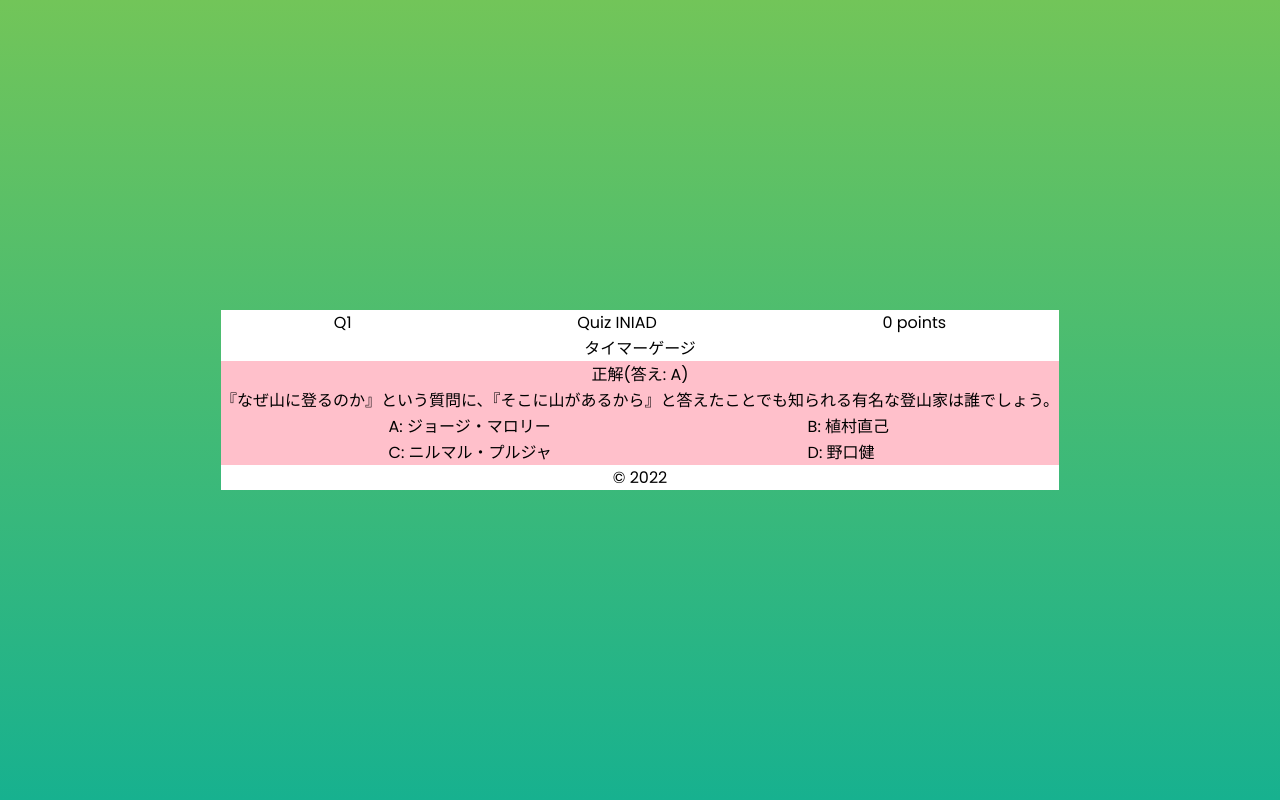
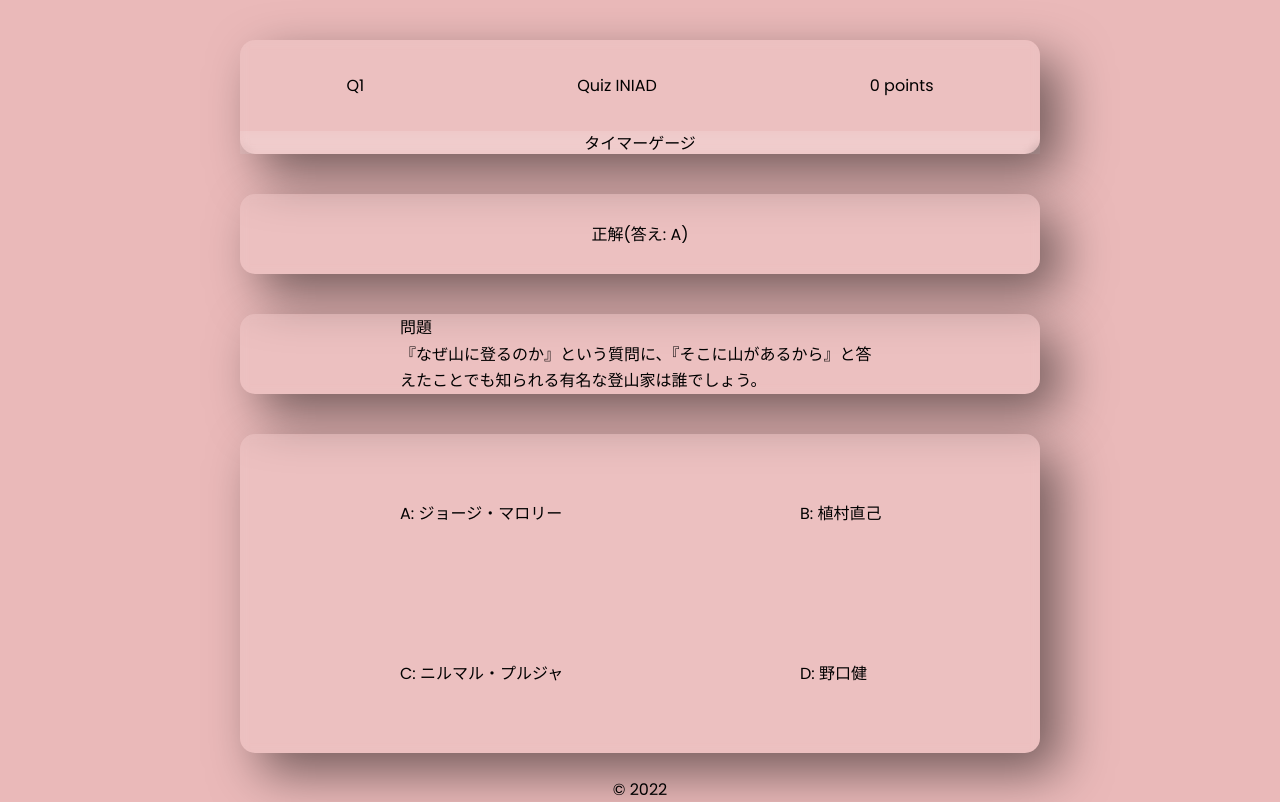
Before and after one commit to unohayato/quiz-1, a plain HTML site: page screen/index.html in a window 1280 px wide. Drawn offline with Linux system fonts and the light colour scheme.

Commit message:
all cards css

```diff
--- a/screen/index.html
+++ b/screen/index.html
@@ -4,7 +4,7 @@
   <meta charset="UTF-8">
   <meta http-equiv="X-UA-Compatible" content="IE=edge">
   <meta name="viewport" content="width=device-width, initial-scale=1.0">
-  <link rel="stylesheet" href="./style.css">
+  <link rel="stylesheet" href="./style2.css">
   <title>Quiz Desktop1</title>
 </head>
 <body>
@@ -23,13 +23,19 @@
     </div>
 
     <div class="main">
-      <div class="main-cnontents">
 
+      <div class="result-wrapper">
         <div class="result">正解(答え: A)</div>
+      </div>
 
+      <div class="quiz-sentence-wrapper">
+        <div class="quiz-head">問題</div>
         <div class="quiz-sentence">
           『なぜ山に登るのか』という質問に、『そこに山があるから』と答えたことでも知られる有名な登山家は誰でしょう。
         </div>
+      </div>
+
+
 
       <div class="choices">
         <div id="a">A: ジョージ・マロリー</div>
@@ -38,10 +44,13 @@
         <div id="d">D: 野口健</div>
       </div>
 
-      </div>
+
+
   </div>
 
+    <div class="footer-wrapper">
       <div class="footer"> ©︎ 2022 </div>
+    </div>
 
   </div>
 </body>
--- a/screen/style.css
+++ b/screen/style.css
@@ -10,20 +10,36 @@
 
 /*全体適応*/
 body {
-  min-height: 100vh;
   display: flex;
   align-items: center;
   justify-content: center;
-  background: linear-gradient(rgb(114, 197, 89), rgb(23, 177, 143));
+  background-color: white;
+}
+
+.quiz {
+  margin-top: 5vh;
+  margin-bottom: 5vh;
+  margin-left: 5vh;
+  margin-right: 5vh;
+  width:  90vh;
+  height: 90vh;
+  border-radius: 15px;
+  box-shadow: 20px 20px 50px rgba( 0, 0 , 0, 0.5);
+  background: rgba( 255, 255, 255, 0.1);
+  backdrop-filter: blur(5px);
 }
 
 .header {
- background-color: white;
+
+  height: 20%;
+
 }
 
 .header-contents {
- display: flex;
- justify-content: space-around;
+  display: flex;
+  justify-content: space-around;
+  align-items: center;
+  height: 80%;
 
 
 }
@@ -43,18 +59,23 @@ body {
 .timer-wrapper {
   display: flex;
   justify-content: center;
+  align-items: center;
+
+  height: 20%;
 }
 .timer {
 
 }
 
 .main {
-  background-color: pink;
+  height: 70%;
 }
 
-.main-contents {
-
-
+.result-wrapper {
+  display: flex;
+  justify-content: center;
+  align-items: center;
+  height: 20%;
 
 }
 
@@ -62,13 +83,27 @@ body {
   text-align: center;
 }
 
+.quiz-sentence-wrapper {
+  display: flex;
+  justify-content: center;
+  align-items: center;
+  height: 20%;
+
+}
 .quiz-sentence {
   text-align: center;
+
 }
+
+
 
 .choices {
   display: flex; /* flexbox */
+  justify-content: center;
+  align-items: center;
 	flex-wrap: wrap; /* 折返し指定 */
+  height: 60%;
+
 
 
 }
@@ -80,6 +115,7 @@ body {
 }
 
 #a {
+
 
 }
 
@@ -95,7 +131,13 @@ body {
 
 }
 
+.footer-wrapper {
+  display: flex;
+  justify-content: center;
+  align-items: center;
+
+  height: 10%;
+}
 .footer {
   text-align: center;
-  background-color: white;
 }
--- /dev/null
+++ b/screen/style2.css
@@ -0,0 +1,209 @@
+@import url('https://fonts.googleapis.com/css2?family=Lobster&family=Poppins:wght@100;300;400;500;600&display=swap');
+
+/*初期化*/
+* {
+  margin: 0;
+  padding: 0;
+  box-sizing: border-box;
+  font-family: 'Poppins', sans-serif;;
+}
+
+/*全体適応*/
+body {
+  display: flex;
+  align-items: center;
+  justify-content: center;
+  background-color: rgb(234, 185, 185);
+  overflow: hidden;
+  min-height: 100vh;
+  min-width: 100vh;
+}
+
+/*背景半円*/
+/*
+body::before {
+  content: "";
+  position: absolute;
+  width: 100%;
+  height: 100%;
+  background: linear-gradient(rgb(114, 197, 89), rgb(23, 177, 143));
+  clip-path: circle(54.6% at 8% 10%);
+  z-index: -1;
+}
+
+body::after {
+  content: "";
+  position: absolute;
+  width: 100%;
+  height: 100%;
+  background: linear-gradient(rgb(114, 197, 89), rgb(23, 177, 143));
+  clip-path: circle(45.4% at 90% 100%);
+  z-index: -1;
+}
+*/
+
+.quiz {
+
+  width:  100vh;
+  height: 95vh;
+
+}
+
+.header {
+  margin-top: 2.5vh;
+  height: 15%;
+  border-radius: 15px;
+  box-shadow: 20px 20px 50px rgba( 0, 0 , 0, 0.5);
+  background: rgba( 255, 255, 255, 0.1);
+  backdrop-filter: blur(5px);
+
+}
+
+.header-contents {
+  display: flex;
+  justify-content: space-around;
+  align-items: center;
+  height: 80%;
+
+
+}
+
+.num-quiz {
+
+}
+
+.name {
+
+}
+
+.score {
+
+}
+
+.timer-wrapper {
+  display: flex;
+  justify-content: center;
+  align-items: center;
+  height: 20%;
+
+
+
+  background: rgba( 255, 255, 255, 0.1);
+  backdrop-filter: blur(5px);
+
+
+
+}
+.timer {
+
+}
+
+.main {
+  height: 70%;
+}
+
+.result-wrapper {
+  margin-top: 5%;
+  display: flex;
+  justify-content: center;
+  align-items: center;
+  height: 15%;
+
+  border-radius: 15px;
+  box-shadow: 20px 20px 50px rgba( 0, 0 , 0, 0.5);
+  background: rgba( 255, 255, 255, 0.1);
+  backdrop-filter: blur(5px);
+
+}
+
+.result {
+  text-align: center;
+}
+
+.quiz-sentence-wrapper {
+
+  margin-top: 5%;
+  display: flex;
+  justify-content: center;
+  align-items: center;
+  flex-wrap: wrap; /* 折返し指定 */
+  height: 15%;
+
+  border-radius: 15px;
+  box-shadow: 20px 20px 50px rgba( 0, 0 , 0, 0.5);
+  background: rgba( 255, 255, 255, 0.1);
+  backdrop-filter: blur(5px);
+
+
+
+}
+
+.quiz-head {
+  text-align: center;
+  width: 100%;
+  text-align: left;
+  padding-left: 20%;
+
+}
+.quiz-sentence {
+  text-align: center;
+  width: 100%;
+  text-align: left;
+  padding-left: 20%;
+  padding-right: 20%;
+
+}
+
+
+
+.choices {
+  margin-top: 5%;
+  display: flex; /* flexbox */
+  justify-content: center;
+  align-items: center;
+	flex-wrap: wrap; /* 折返し指定 */
+  height: 60%;
+
+  border-radius: 15px;
+  box-shadow: 20px 20px 50px rgba( 0, 0 , 0, 0.5);
+  background: rgba( 255, 255, 255, 0.1);
+  backdrop-filter: blur(5px);
+
+
+
+}
+
+.choices div {
+  width: 50%;
+  text-align: left;
+  padding-left: 20%;
+}
+
+#a {
+
+
+}
+
+#b {
+
+}
+
+#c {
+
+}
+
+#d {
+
+}
+
+.footer-wrapper {
+  display: flex;
+  justify-content: center;
+  align-items: flex-end;
+  height: 10%;
+
+
+}
+.footer {
+  text-align: center;
+}
```
Lines whose indentation alone changed are shown as unchanged.
